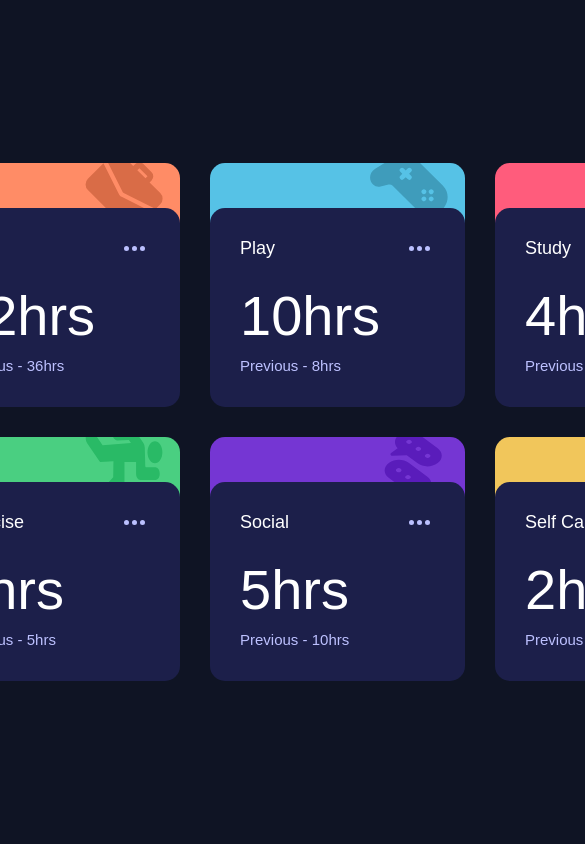
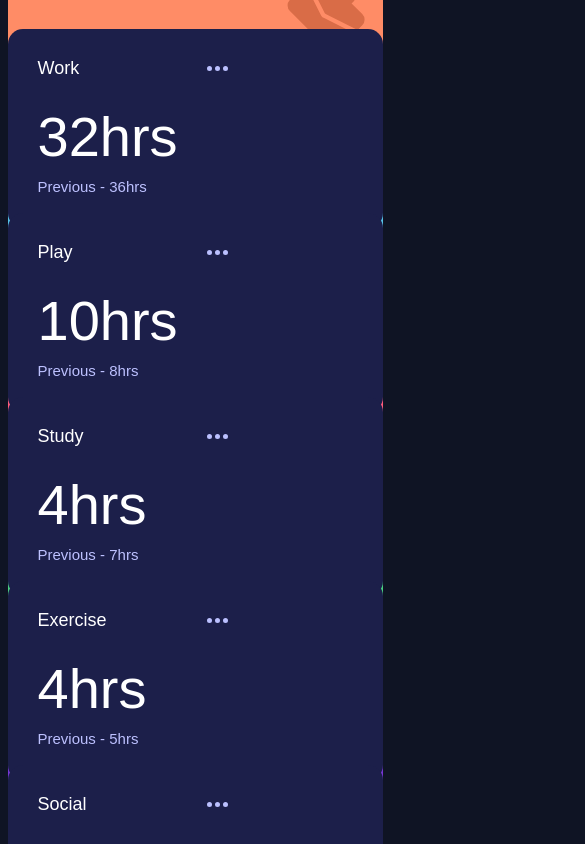
Before and after one commit to prpcodes/time-tracking-dashboard, a React (Create React App) app: page / in a window 390 px wide. Shown: the top 844 px of the page, 585 px wide, since content can reach past the window. Built offline with nearby package versions, Linux system fonts and the light colour scheme.

Commit message:
💄 added max-1200px mediaquerry

```diff
--- a/src/App.css
+++ b/src/App.css
@@ -1,8 +1,7 @@
 .App {
-  max-width: 1440px;
   margin: 0 auto;
   display: grid;
-  grid-template-columns: 255px 255px 255px 255px;
+  grid-template-columns: repeat(4, 255px);
   grid-gap: 30px;
   grid-template-rows: auto;
   grid-template-areas:
@@ -78,3 +77,24 @@ header #user h1 {
 #timeframes button:focus {
   color: #fff;
 }
+
+@media screen and (max-device-width: 1200px) {
+  .App {
+    margin: 81px 24px;
+    display: grid;
+    grid-template-columns: 375px;
+    grid-gap: 24px 0px;
+    grid-template-rows: 203px repeat(6, 160px);
+    grid-template-areas:
+      "header"
+      "card"
+      "card"
+      "card"
+      "card"
+      "card"
+      "card"
+      "card";
+    justify-content: center;
+    height: 100%;
+  }
+}
```
